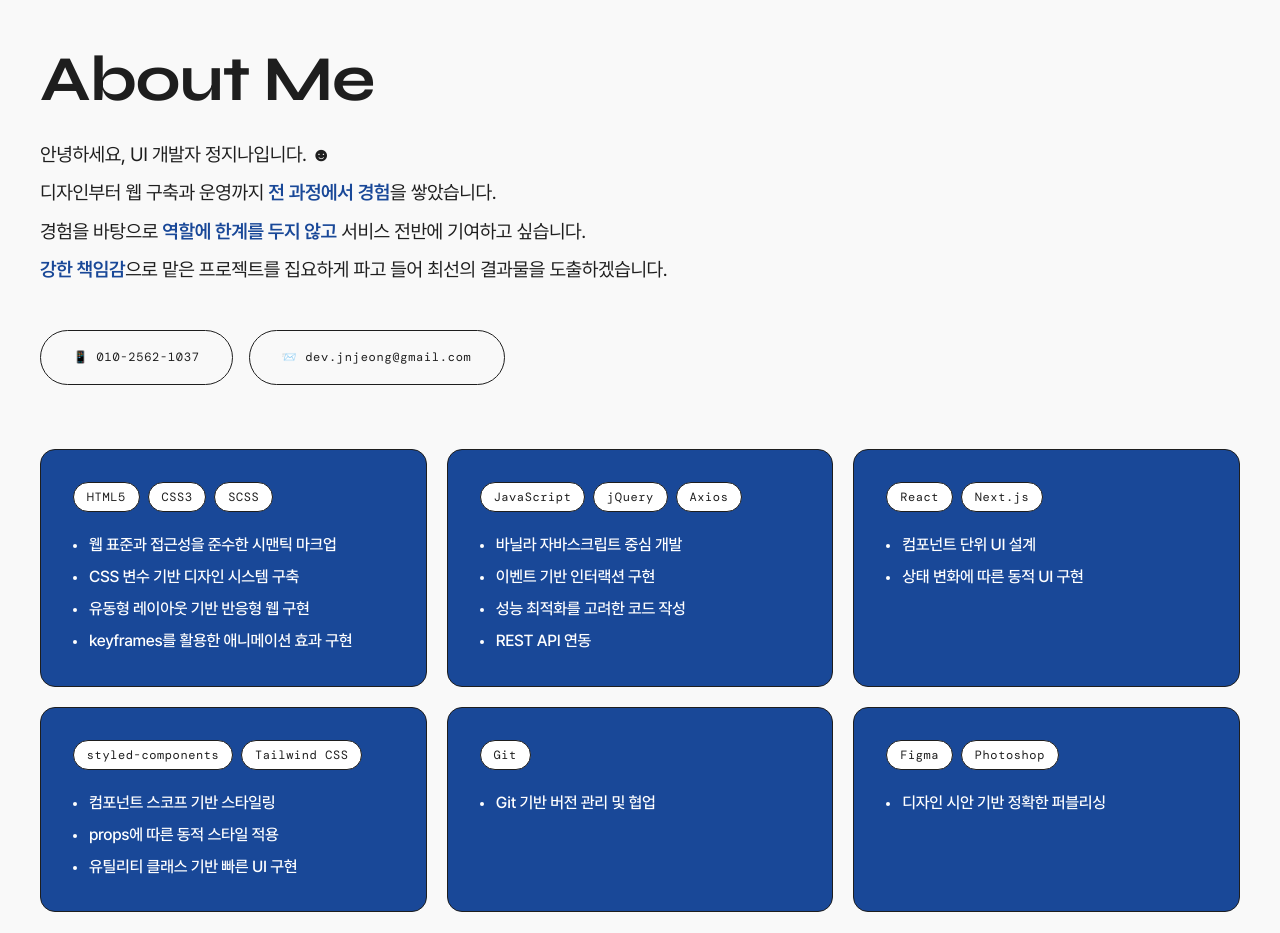
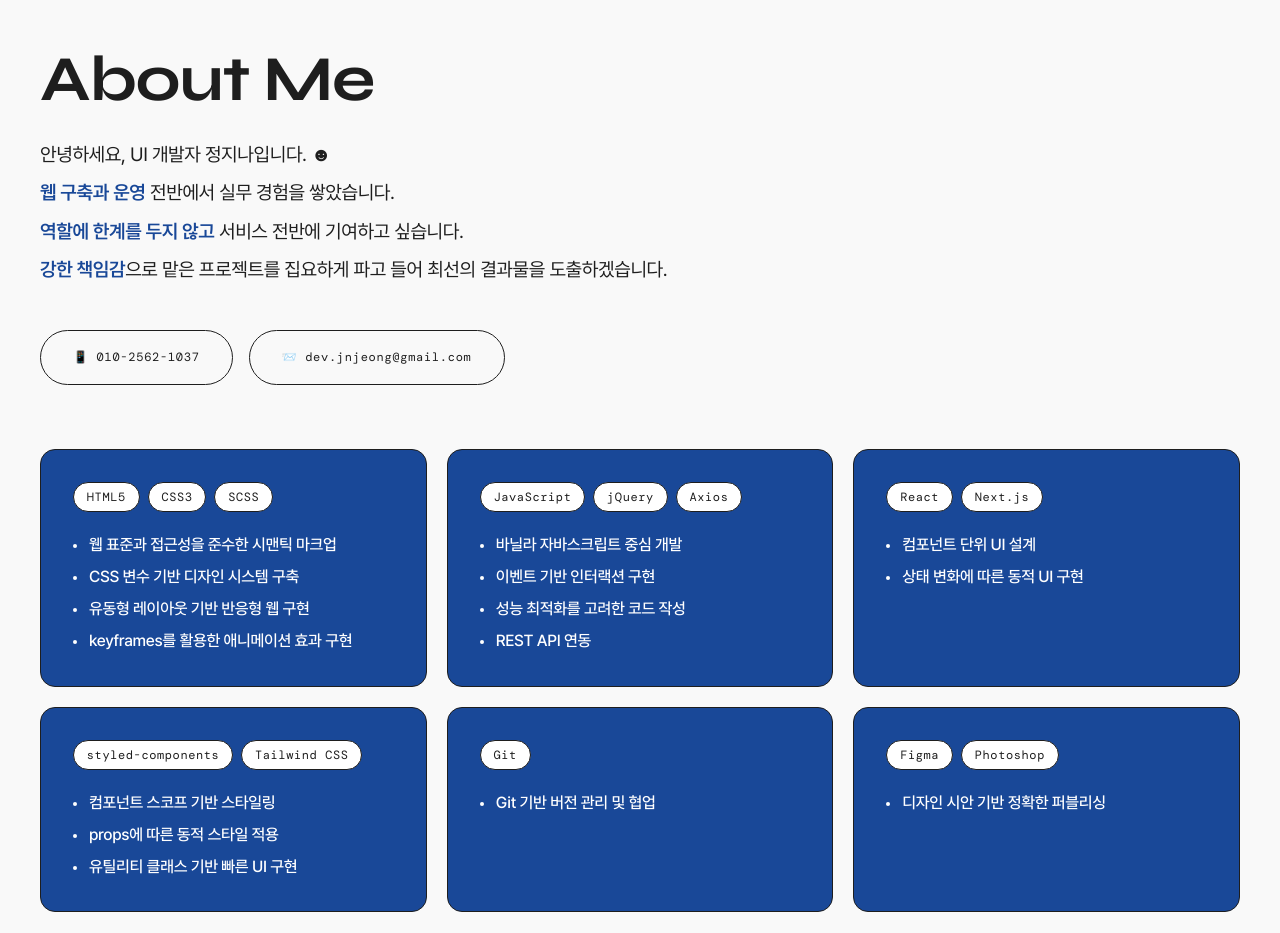
Before and after one commit to jinayeui/portfolio-v2, a Next.js app: page / in a window 1280 px wide. Shown: the part 880-1813 px from the top of the page. Built offline with nearby package versions, Linux system fonts and the light colour scheme.

Commit message:
fix: About 문구 수정

```diff
--- a/components/section/About.tsx
+++ b/components/section/About.tsx
@@ -11,8 +11,8 @@ export default function About() {
 
       <p className={styles.description} data-aos='fade-right' data-aos-delay='200'>
         안녕하세요, UI 개발자 정지나입니다. ☻<br />
-        디자인부터 웹 구축과 운영까지 <strong>전 과정에서 경험</strong>을 쌓았습니다.<br />
-        경험을 바탕으로 <strong>역할에 한계를 두지 않고</strong> 서비스 전반에 기여하고 싶습니다.<br />
+        <strong>웹 구축과 운영</strong> 전반에서 실무 경험을 쌓았습니다.<br />
+        <strong>역할에 한계를 두지 않고</strong> 서비스 전반에 기여하고 싶습니다.<br />
         <strong>강한 책임감</strong>으로 맡은 프로젝트를 집요하게 파고 들어 최선의 결과물을 도출하겠습니다.
       </p>
 
```
